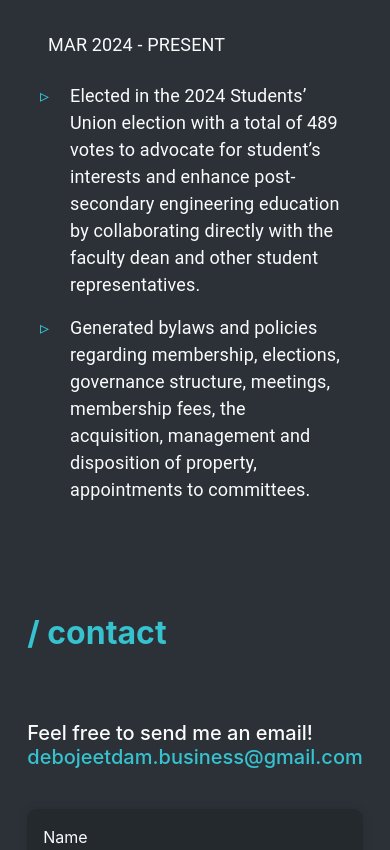
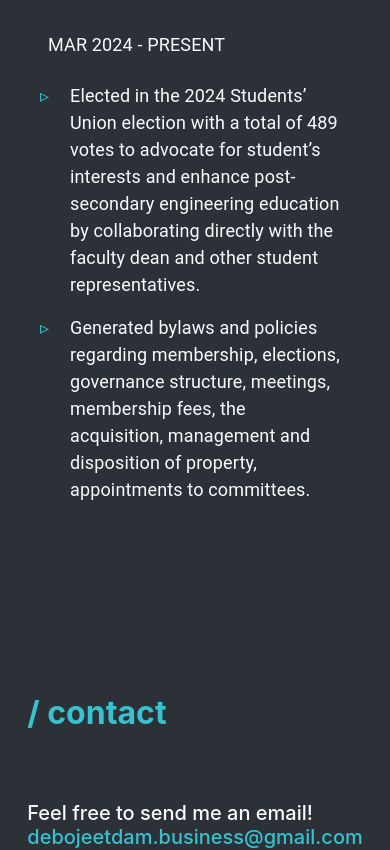
Before and after one commit to debodam/Debo_Portfolio, a React (Create React App) app: page / in a window 390 px wide. Shown: the part 3584-4434 px from the top of the page. Built offline with nearby package versions, Linux system fonts and the light colour scheme.

Commit message:
Changed padding to contact section header

```diff
--- a/src/Pages/homepage/style.css
+++ b/src/Pages/homepage/style.css
@@ -930,7 +930,7 @@ ul {
 /* For screens with max-width 400px */
 @media only screen and (max-width: 450px) {
   #contact .section-header {
-    padding-top: 30rem; /* Adjust padding for header */
+    padding-top: 35rem; /* Adjust padding for header */
     width: 100%; /* Ensure it takes full width */
     padding-left: 0;
   }
```
